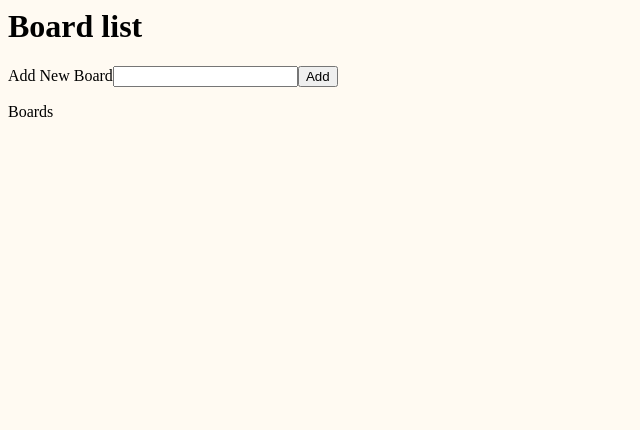
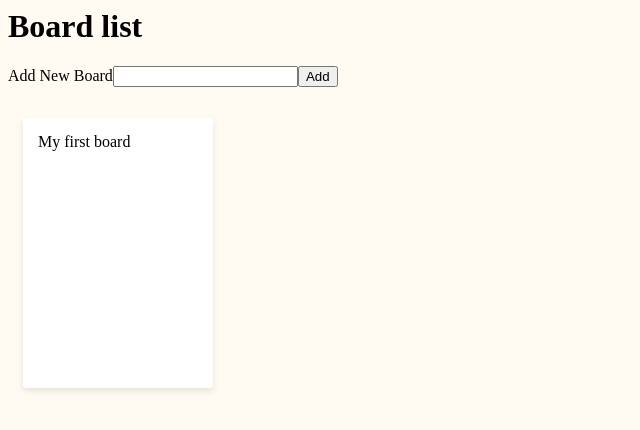
Before and after one commit to serjmax/trello, a React (Create React App) app: page / in a window 1280 px wide. Shown: the top 430 px of the page, without its empty margins (0-640 px from the left). Built offline with nearby package versions, Linux system fonts and the light colour scheme.

Commit message:
Add Board component to Boards

```diff
--- a/src/components/App.js
+++ b/src/components/App.js
@@ -7,7 +7,9 @@ class App extends Component {
   constructor(props) {
     super(props);
     this.state = {
-      items: [],
+      boards: [
+        {title: 'My first board', id: Date.now()}
+      ],
       inputValue: ""
     };
     this.handleChange = this.handleChange.bind(this);
@@ -35,7 +37,7 @@ class App extends Component {
   }
 
   render() {
-    const { items } = this.state;
+    // const { items } = this.state;
     return (
       <div className="App">
         <Form
@@ -43,7 +45,8 @@ class App extends Component {
           handleChange={this.handleChange}
           handleSubmit={this.handleSubmit}
         />
-        <Boards />
+        <Boards
+        boards={this.state.boards}/>
       </div>
     );
   }
--- a/src/components/Board.js
+++ b/src/components/Board.js
@@ -0,0 +1,13 @@
+import React, { Component } from 'react';
+
+class Board extends Component {
+  render() {
+    return (
+      <div className="Board">
+        {this.props.board.title}
+      </div>
+    );
+  }
+}
+
+export default Board;
--- a/src/components/Boards.js
+++ b/src/components/Boards.js
@@ -1,10 +1,16 @@
 import React, { Component } from "react";
+import Board from "./Board";
 
 class Boards extends Component {
   render() {
     return (
       <div>
-        Boards
+        {this.props.boards.map(board => {
+          return (
+            <Board
+              board={board}
+            />);
+        })}
         {/* {items.map(item => {
           return (
             <div className="Board" key={item.id}>
```
